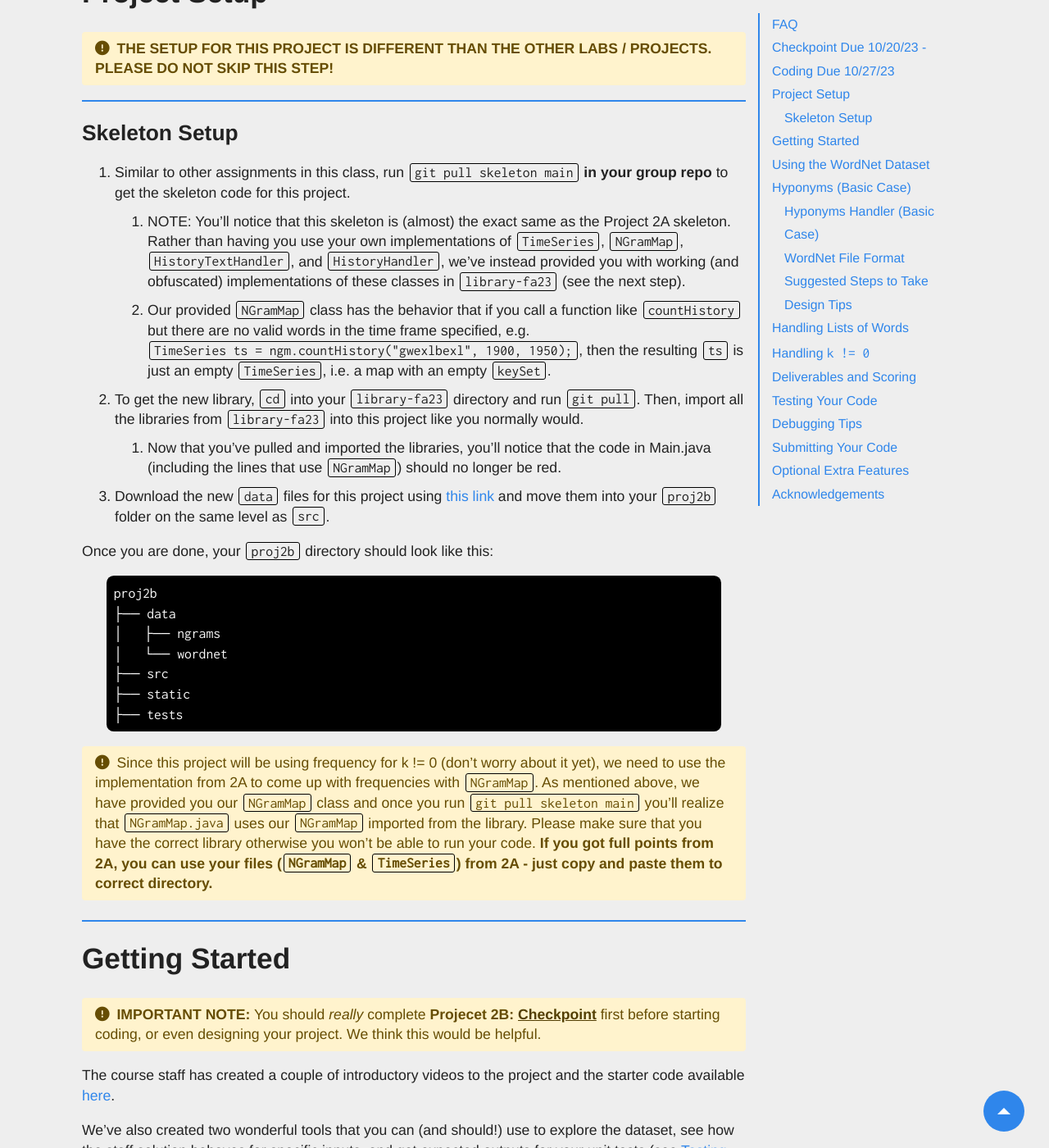
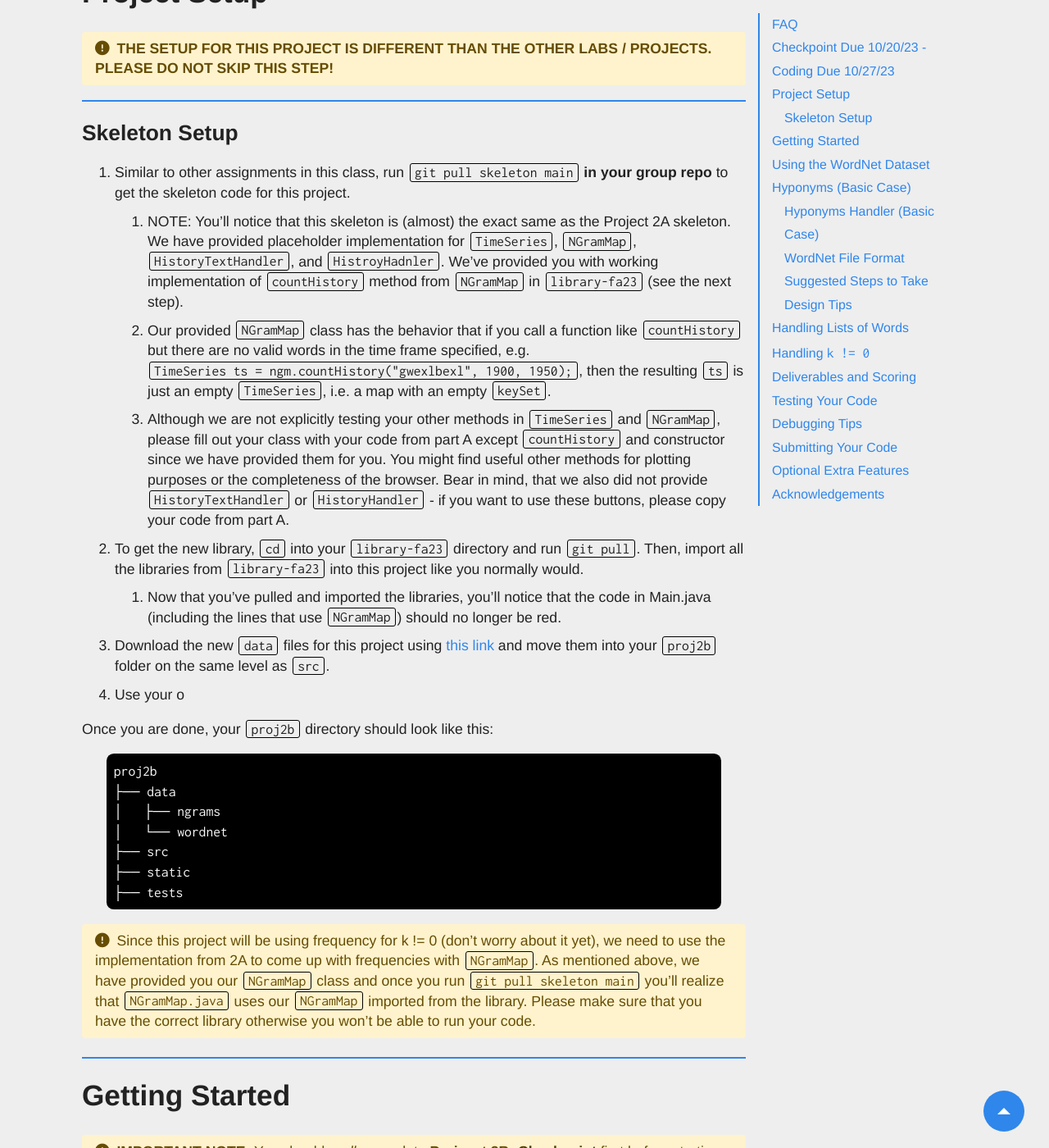
Before and after one commit to Berkeley-CS61B/website-fa23, a Jekyll site: the page built from materials/proj/proj2b/index.md, in a window 1280 px wide and 1400 px high, scrolled down 765 px. Shown: the whole window at 82% size. Built offline with Jekyll 4.4.1, drawn with Linux system fonts in a browser that asks for light colours; nearby versions of some CDN libraries; comment, search, counter and statistics services are not loaded.

Commit message:
Update index.md

```diff
--- a/materials/proj/proj2b/index.md
+++ b/materials/proj/proj2b/index.md
@@ -35,13 +35,12 @@ sort, please post on Ed.
 
 1. Similar to other assignments in this class, run `git pull skeleton main` **in your group repo** to get the skeleton code for this
    project.
-   1. NOTE: You'll notice that this skeleton is (almost) the exact same as the Project 2A skeleton. Rather than having
-      you use your own implementations of `TimeSeries`, `NGramMap`, `HistoryTextHandler`, and `HistoryHandler`, we've
-      instead provided you with working (and obfuscated) implementations of these classes in `library-fa23` (see the
+   1. NOTE: You'll notice that this skeleton is (almost) the exact same as the Project 2A skeleton. We have provided placeholder implementation for `TimeSeries`, `NGramMap`, `HistoryTextHandler`, and `HistroyHadnler`. We've provided you with working implementation of `countHistory` method from `NGramMap` in `library-fa23` (see the
       next step).
    2. Our provided `NGramMap` class has the behavior that if you call a function like `countHistory` but there are no
       valid words in the time frame specified, e.g. `TimeSeries ts = ngm.countHistory("gwexlbexl", 1900, 1950);`, then
       the resulting `ts` is just an empty `TimeSeries`, i.e. a map with an empty `keySet`.
+   3. Although we are not explicitly testing your other methods in `TimeSeries` and `NGramMap`, please fill out your class with your code from part A except `countHistory` and constructor since we have provided them for you. You might find useful other methods for plotting purposes or the completeness of the browser. Bear in mind, that we also did not provide `HistoryTextHandler` or `HistoryHandler` - if you want to use these buttons, please copy your code from part A.
 2. To get the new library, `cd` into your `library-fa23` directory and run `git pull`. Then,
    import all the libraries from `library-fa23` into this project like you normally would.
    1. Now that you've pulled and imported the libraries, you'll notice that the code in Main.java (including the lines
@@ -49,6 +48,7 @@ sort, please post on Ed.
 3. Download the new `data` files for this project
    using [this link](https://drive.google.com/file/d/1xGTZqCo5maiZjA307OPocmKDOTYlJXnz/view?usp=sharing)
    and move them into your `proj2b` folder on the same level as `src`.
+4. Use your o
 
 Once you are done, your `proj2b` directory should look like this:
 
@@ -64,7 +64,7 @@ proj2b
 
 
 {% include alert.html type="warning" content="
-Since this project will be using frequency for k != 0 (don't worry about it yet), we need to use the implementation from 2A to come up with frequencies with `NGramMap`. As mentioned above, we have provided you our `NGramMap` class and once you run `git pull skeleton main` you'll realize that `NGramMap.java` uses our `NGramMap` imported from the library. Please make sure that you have the correct library otherwise you won't be able to run your code. **If you got full points from 2A, you can use your files (`NGramMap` & `TimeSeries`) from 2A - just copy and paste them to correct directory.**
+Since this project will be using frequency for k != 0 (don't worry about it yet), we need to use the implementation from 2A to come up with frequencies with `NGramMap`. As mentioned above, we have provided you our `NGramMap` class and once you run `git pull skeleton main` you'll realize that `NGramMap.java` uses our `NGramMap` imported from the library. Please make sure that you have the correct library otherwise you won't be able to run your code.
 " %}
 
 
```
